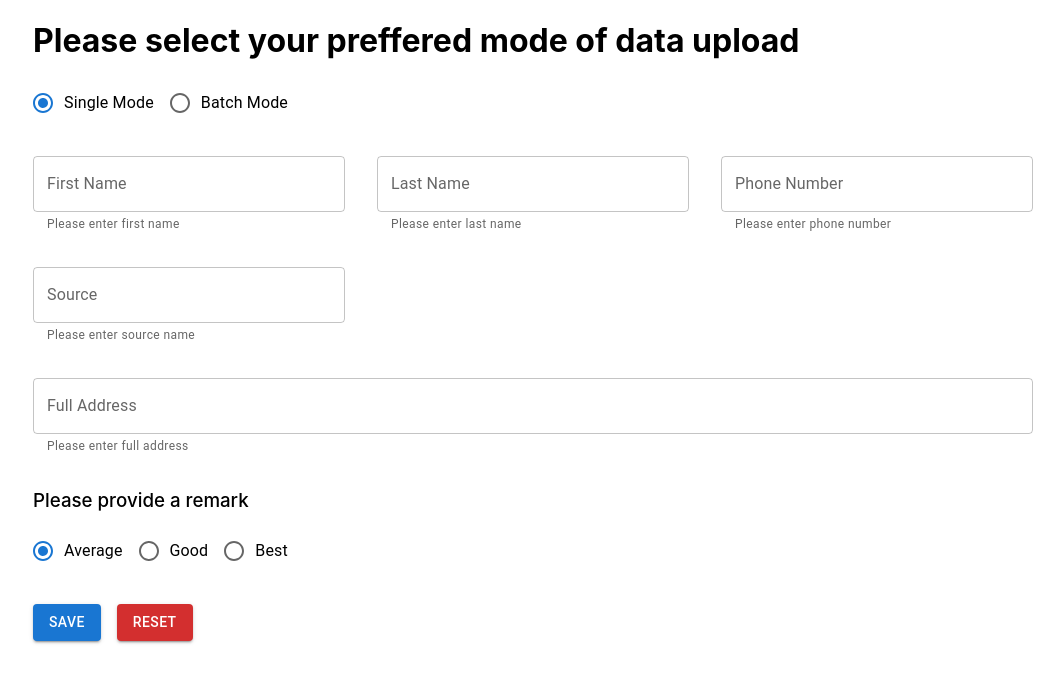
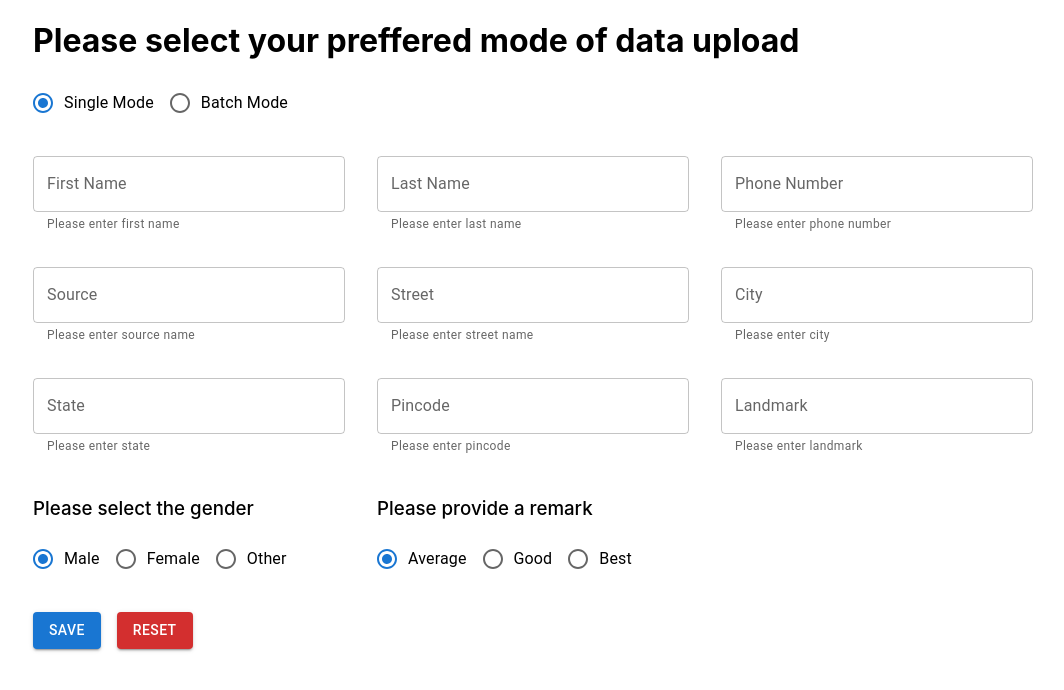
Before and after one commit to debjit1998/data-ingestor, a React (Create React App) app: page / in a window 1280 px wide. Shown: the top 690 px of the page, without its empty margins (107-1171 px from the left). Built offline with nearby package versions, Linux system fonts and the light colour scheme.

Commit message:
more fields added to the single mode ui

```diff
--- a/src/components/single/index.js
+++ b/src/components/single/index.js
@@ -14,9 +14,14 @@ const defaultValues = {
   fName: "",
   lName: "",
   phone: "",
-  address: "",
+  street: "",
+  city: "",
+  state: "",
+  pincode: "",
+  landmark: "",
   source: "",
   remark: "average",
+  gender: "male",
 };
 
 const REMARKS = {
@@ -25,13 +30,24 @@ const REMARKS = {
   best: "best",
 };
 
+const GENDER = {
+  male: "male",
+  female: "female",
+  other: "other",
+};
+
 const FIELD_NAMES = {
   fName: "First Name",
   lName: "Last Name",
   phone: "Phone Number",
-  address: "Full Address",
+  street: "Street",
+  city: "City",
+  state: "State",
+  pincode: "Pincode",
+  landmark: "Landmark",
   source: "Source",
   remark: "Remark",
+  gender: "Gender",
 };
 
 function SingleMode() {
@@ -50,10 +66,21 @@ function SingleMode() {
         return;
       }
     }
+    if (name === "pincode") {
+      if (value === "" || (regex.test(value) && value.length <= 6)) {
+        setValues((prev) => ({ ...prev, [name]: value }));
+        return;
+      } else {
+        return;
+      }
+    }
     setValues((prev) => ({ ...prev, [name]: value }));
   };
 
-  const handleReset = () => setValues(defaultValues);
+  const handleReset = () => {
+    setValues(defaultValues);
+    setError(null);
+  };
 
   const handleSave = () => {
     const keys = Object.keys(values);
@@ -72,6 +99,15 @@ function SingleMode() {
           fieldName: key,
           header: "Validation Failed",
           content: `Please provide a 10 digit valid ${FIELD_NAMES[key]}.`,
+        });
+        setOpen(true);
+        return;
+      }
+      if (key === "pincode" && values[key].length < 6) {
+        setError({
+          fieldName: key,
+          header: "Validation Failed",
+          content: `Please provide a 6 digit valid ${FIELD_NAMES[key]}.`,
         });
         setOpen(true);
         return;
@@ -136,15 +172,82 @@ function SingleMode() {
             error={error?.fieldName === "source"}
           />
           <TextField
-            helperText="Please enter full address"
-            id="address"
-            label={FIELD_NAMES.address}
-            name="address"
-            value={values.address}
+            helperText="Please enter street name"
+            id="street"
+            label={FIELD_NAMES.street}
+            name="street"
+            value={values.street}
             onChange={handleChange}
-            className={css.address}
-            error={error?.fieldName === "address"}
+            className={css.textInput}
+            error={error?.fieldName === "street"}
           />
+          <TextField
+            helperText="Please enter city"
+            id="city"
+            label={FIELD_NAMES.city}
+            name="city"
+            value={values.city}
+            onChange={handleChange}
+            className={css.textInput}
+            error={error?.fieldName === "city"}
+          />
+          <TextField
+            helperText="Please enter state"
+            id="state"
+            label={FIELD_NAMES.state}
+            name="state"
+            value={values.state}
+            onChange={handleChange}
+            className={css.textInput}
+            error={error?.fieldName === "state"}
+          />
+          <TextField
+            helperText="Please enter pincode"
+            id="pincode"
+            label={FIELD_NAMES.pincode}
+            name="pincode"
+            value={values.pincode}
+            onChange={handleChange}
+            className={css.textInput}
+            error={error?.fieldName === "pincode"}
+          />
+          <TextField
+            helperText="Please enter landmark"
+            id="landmark"
+            label={FIELD_NAMES.landmark}
+            name="landmark"
+            value={values.landmark}
+            onChange={handleChange}
+            className={css.textInput}
+            error={error?.fieldName === "landmark"}
+          />
+          <div className={css.genderContainer}>
+            <h3 className={css.genderHeader}>Please select the gender</h3>
+            <FormControl component="fieldset">
+              <RadioGroup
+                row
+                aria-label="gender"
+                name="gender"
+                value={values.gender}
+                onChange={handleChange}
+              >
+                <FormControlLabel
+                  value={GENDER.male}
+                  control={<Radio />}
+                  label="Male"
+                />
+                <FormControlLabel
+                  value={GENDER.female}
+                  control={<Radio />}
+                  label="Female"
+                />
+                <FormControlLabel
+                  value={GENDER.other}
+                  control={<Radio />}
+                  label="Other"
+                />
+              </RadioGroup>
+            </FormControl>
           </div>
           <div className={css.remarksContainer}>
             <h3 className={css.remarksHeader}>Please provide a remark</h3>
@@ -174,6 +277,7 @@ function SingleMode() {
               </RadioGroup>
             </FormControl>
           </div>
+        </div>
         <Button
           variant="contained"
           className={css.saveButton}
--- a/src/components/single/index.module.css
+++ b/src/components/single/index.module.css
@@ -7,6 +7,12 @@
   grid-gap: 2rem;
   margin-top: 2rem;
   grid-template-columns: repeat(auto-fit, minmax(300px, 1fr));
+  align-items: center;
+}
+
+.genderHeader {
+  font-weight: 500;
+  margin-top: 0.5rem;
 }
 
 .textInput {
@@ -17,7 +23,7 @@
 }
 
 .remarksHeader {
-  margin-top: 2rem;
+  margin-top: 0.5rem;
   font-weight: 500;
 }
 
```
Lines whose indentation alone changed are shown as unchanged.
